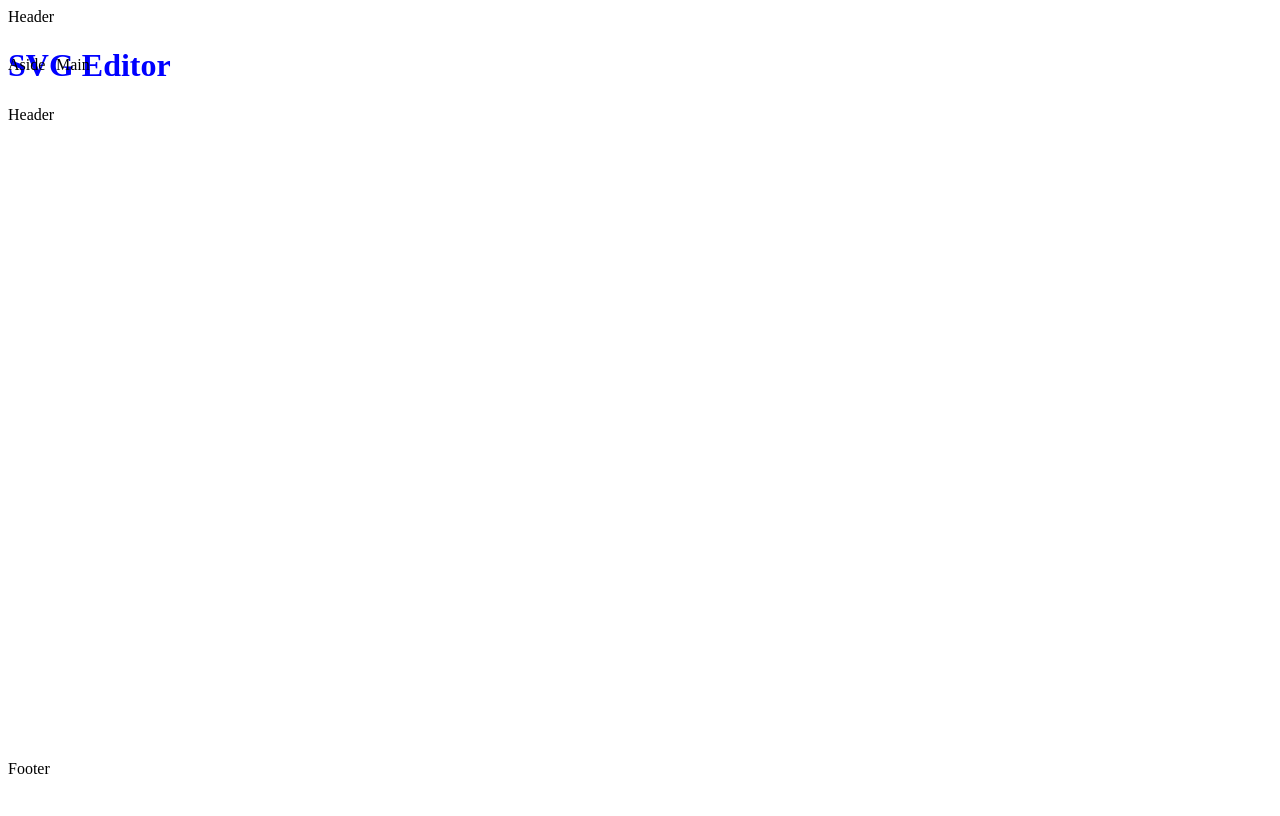
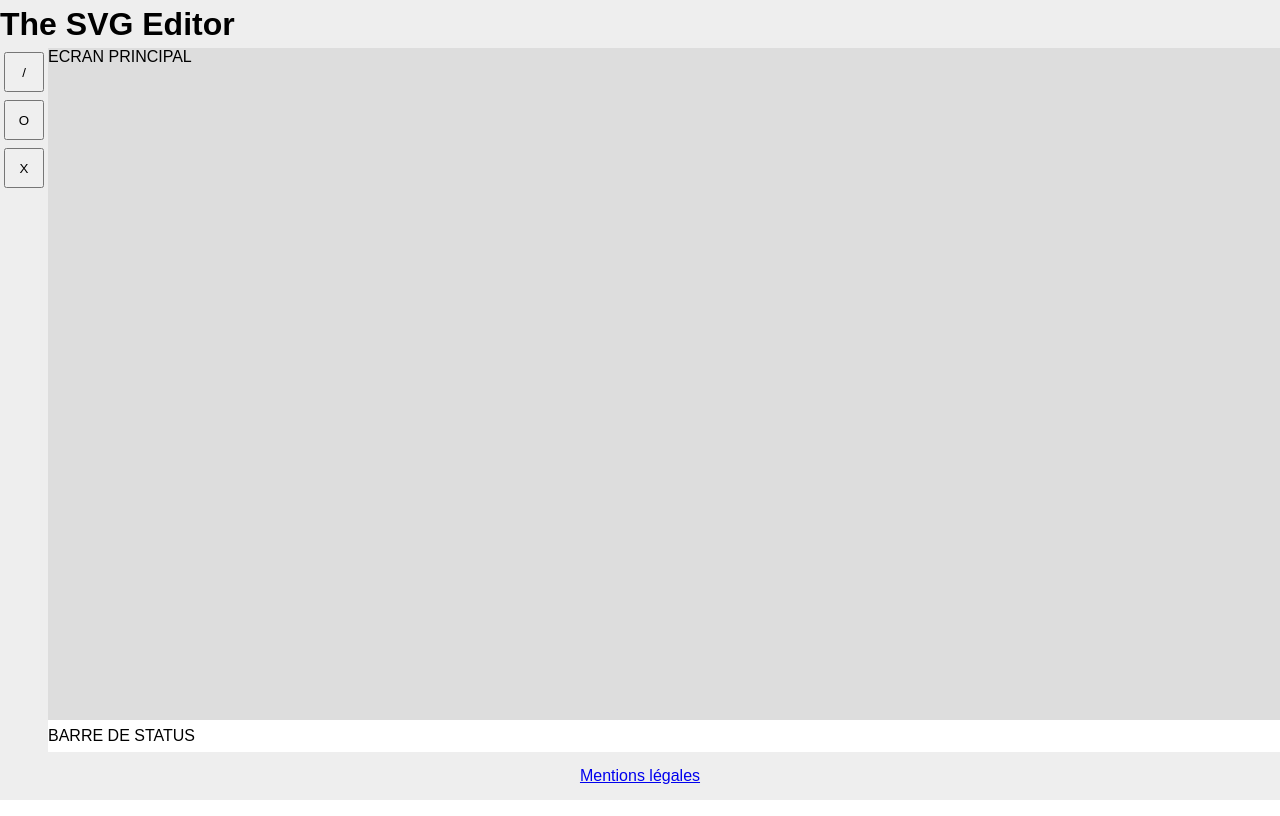
Before and after one commit to Kaemyll/ecma6-formation-project, a website built with webpack: page src/index.html in a window 1280 px wide. Built offline with nearby package versions, Linux system fonts and the light colour scheme.

Commit message:
dev: updated css and html

```diff
--- a/src/index.html
+++ b/src/index.html
@@ -8,12 +8,21 @@
   </head>
   <body>
     <header>
-      Header
-      <h1>SVG Editor</h1>
-      Header
+      <h1>The SVG Editor</h1>
     </header>
-    <aside>Aside</aside>
-    <main>Main</main>
-    <footer>Footer</footer>
+    <aside>
+      <nav>
+        <button>/</button>
+        <button>O</button>
+        <button>X</button>
+      </nav>
+    </aside>
+    <main>
+      <div class="svg">ECRAN PRINCIPAL</div>
+      <div class="status">BARRE DE STATUS</div>
+    </main>
+    <footer>
+      <a href="#">Mentions légales</a>
+    </footer>
   </body>
 </html>
--- a/src/style.css
+++ b/src/style.css
@@ -1,4 +1,6 @@
 body {
+  font-family: sans-serif;
+  margin: 0;
   display: grid;
   grid-template-columns: 3em auto;
   grid-template-rows: 3em auto 3em;
@@ -12,20 +14,51 @@ body {
 
 header {
   grid-area: header;
+  background-color: #eee;
+  display: flex;
+  align-items: center;
 }
 
 aside {
+  margin: 0;
   grid-area: aside;
+  background-color: #eee;
+}
+
+aside nav {
+  display: flex;
+  align-items: center;
+  justify-content: center;
+  flex-flow: column;
+}
+
+aside button {
+  margin: 0.3em;
+  width: 3em;
+  height: 3em;
 }
 
 main {
   grid-area: main;
+  display: flex;
+  flex-flow: column;
+}
+
+main .svg {
+  flex-grow: 1;
+  background: #ddd;
+}
+
+main .status {
+  display: flex;
+  align-items: center;
+  height: 2em;
 }
 
 footer {
   grid-area: footer;
+  background-color: #eee;
+  display: flex;
+  align-items: center;
+  justify-content: center;
 }
-
-h1 {
-  color: blue;
-}
```
